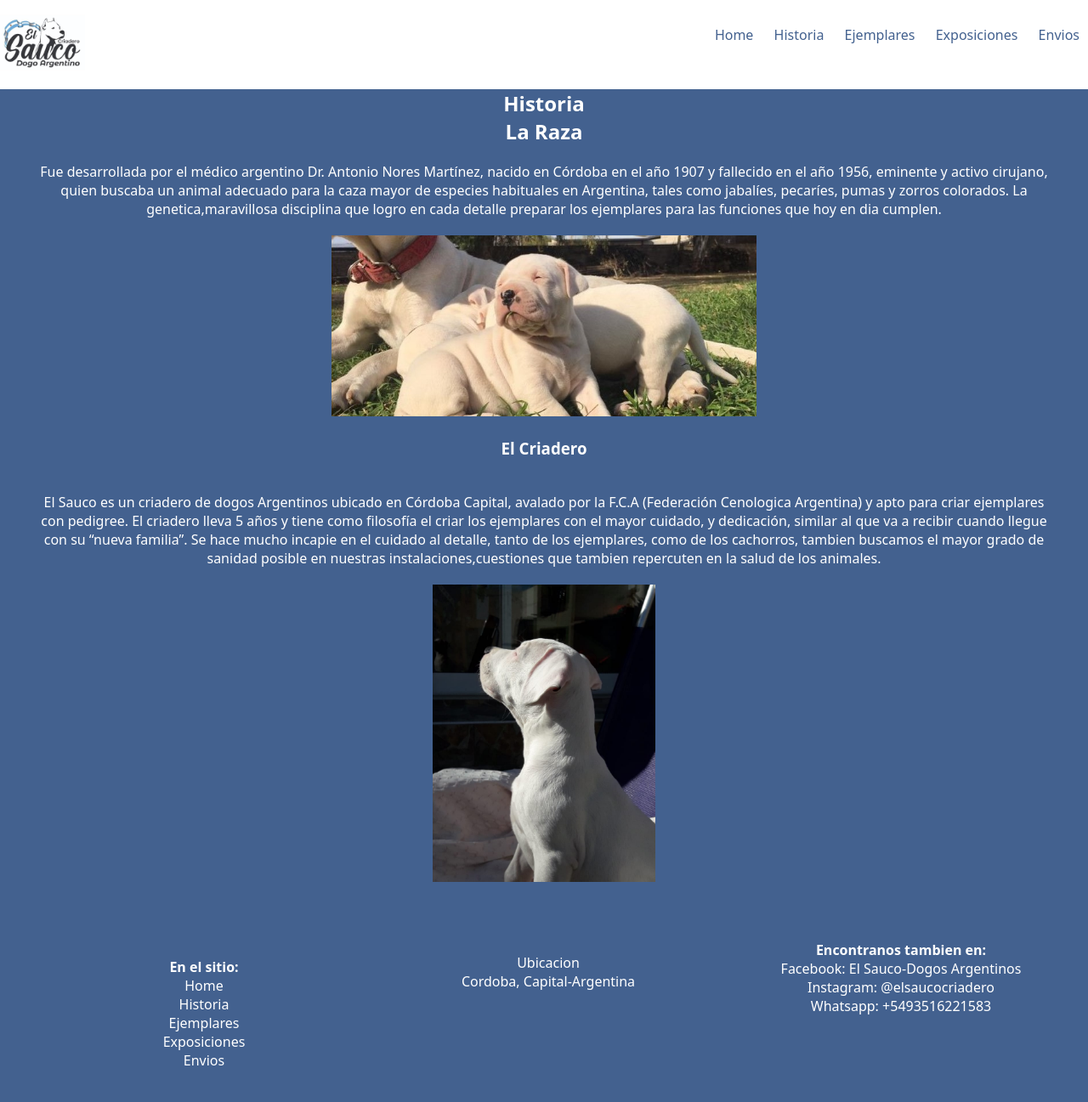
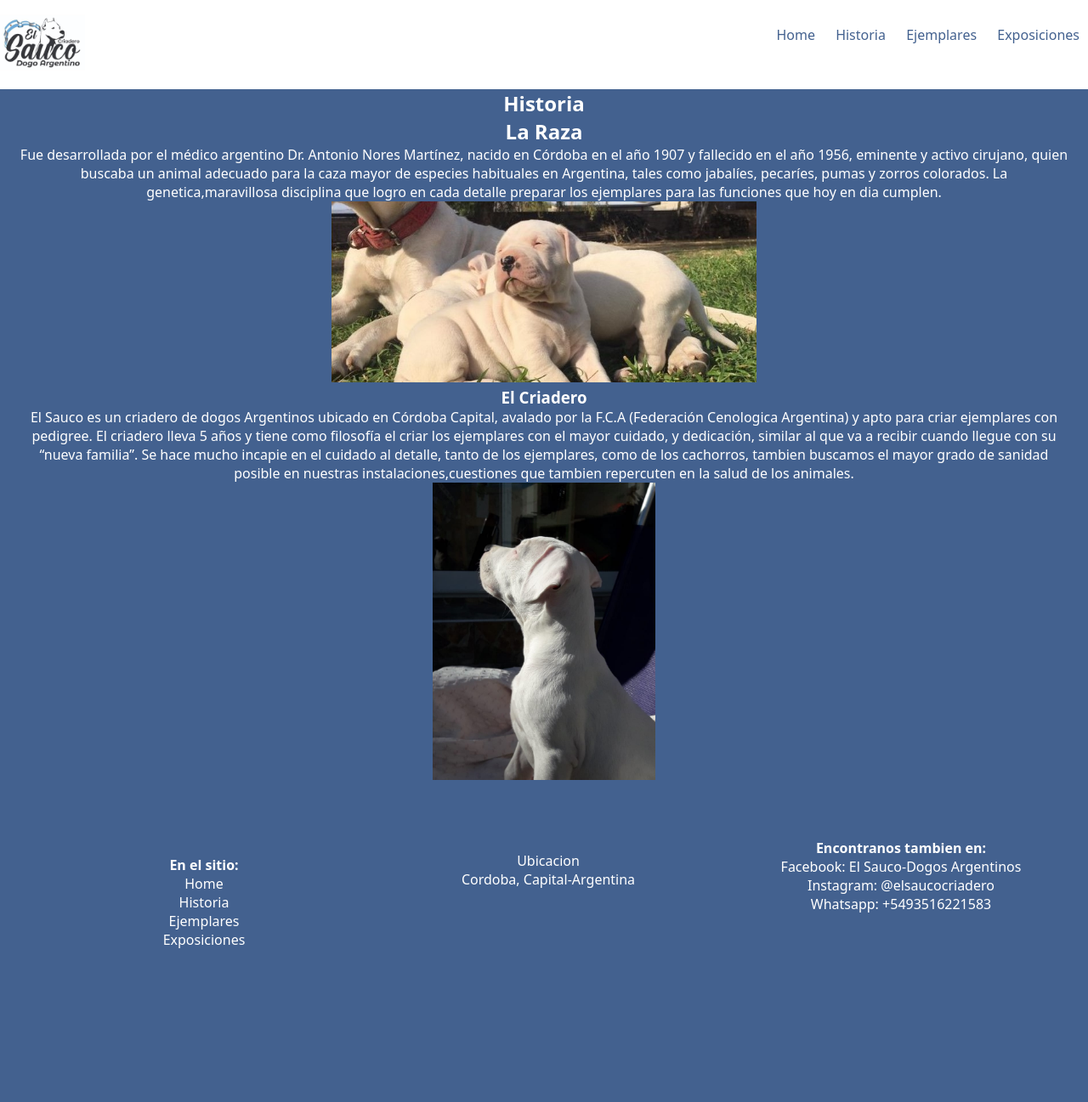
Before and after one commit to joseignaciogait/criadero-el-sauco, a website: page pages/historia.html in a window 1280 px wide. Shown: the whole page at 85% size. After the commit the page ends 1177 px from the top, so only its background shows below. Drawn offline with nearby package versions, Linux system fonts and the light colour scheme.

Commit message:
correcciones 23/05

```diff
--- a/pages/historia.html
+++ b/pages/historia.html
@@ -36,8 +36,6 @@
             <li><a href="./ejemplares.html">Ejemplares</a></li>
 
             <li><a href="./exposisiones.html">Exposiciones</a></li>
-
-            <li><a href="./envios.html">Envios</a></li>
           </ul>
         </nav>
       </div>
@@ -82,7 +80,6 @@
           <li><a href="historia.html">Historia</a></li>
           <li><a href="#header-ejemplares">Ejemplares</a></li>
           <li><a href="./exposisiones.html">Exposiciones</a></li>
-          <li><a href="./envios.html">Envios</a></li>
         </ul>
       </div>
       <div class="ubicacion">
--- a/scss/main.scss
+++ b/scss/main.scss
@@ -3,7 +3,6 @@
 @import "./pages/historia";
 @import "./pages/ejemplares";
 @import "./pages/exposiciones";
-@import "./pages/envios";
 @import "./components/header.scss";
 @import "./components/nav.scss";
 @import "./components/header.scss";
```
Also changed, not shown: index.html (+0 -2 lines), pages/ejemplares.html (+0 -2 lines), pages/exposisiones.html (+0 -2 lines), css/styles.css, 1 other file.
